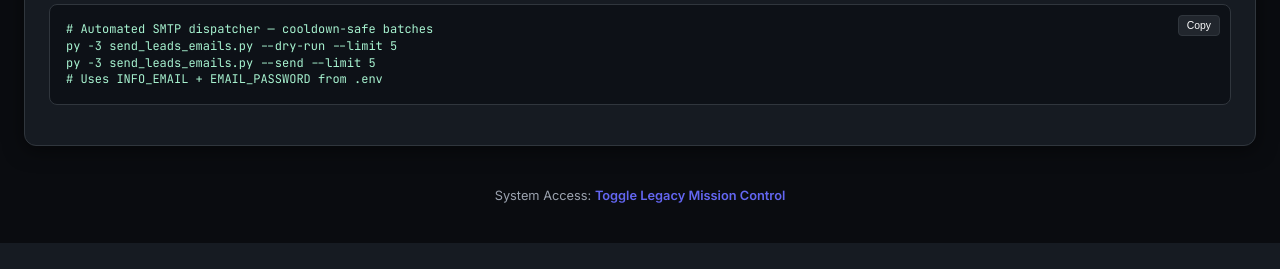
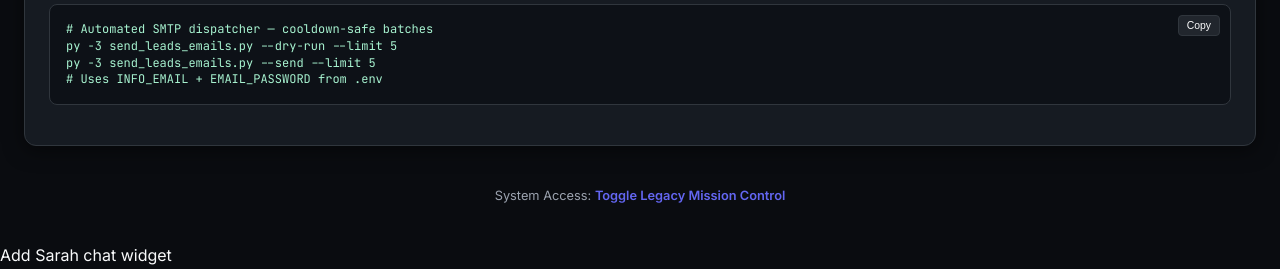
Before and after one commit to 9say9/roseempire, a Flask app: page / in a window 1280 px wide. Shown: the part 1845-2114 px from the top of the page. Before the commit the page ends 2088 px from the top, so only its background shows below. Run offline with Flask 3, Linux system fonts and the light colour scheme; data that the repository does not hold is empty; some libraries are stand-ins or nearby versions.

Commit message:
Update index.html

```diff
--- a/templates/index.html
+++ b/templates/index.html
@@ -659,3 +659,4 @@ setInterval(refreshDashboard, 30000);
 </script>
 </body>
 </html>
+Add Sarah chat widget
```
